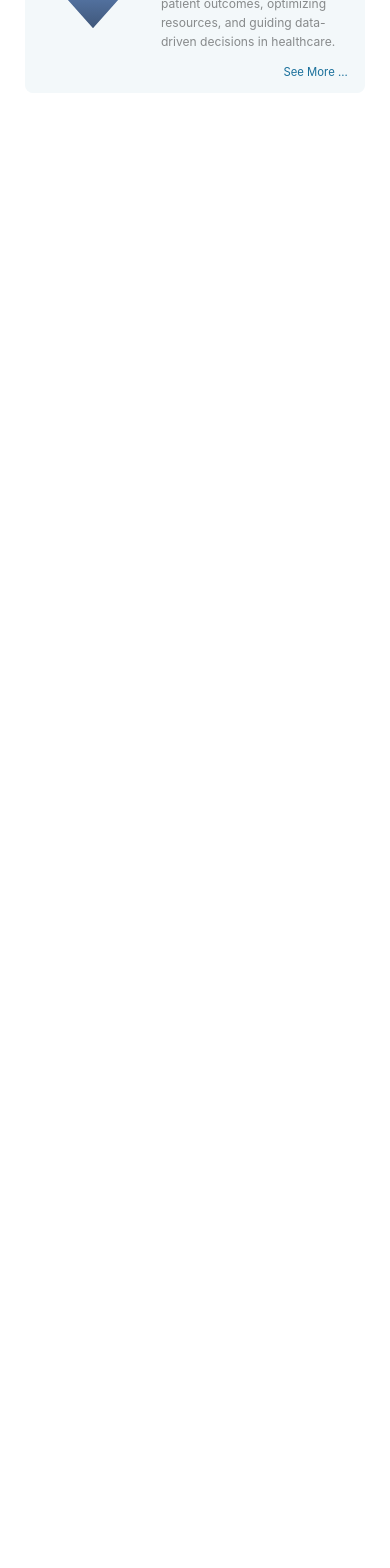
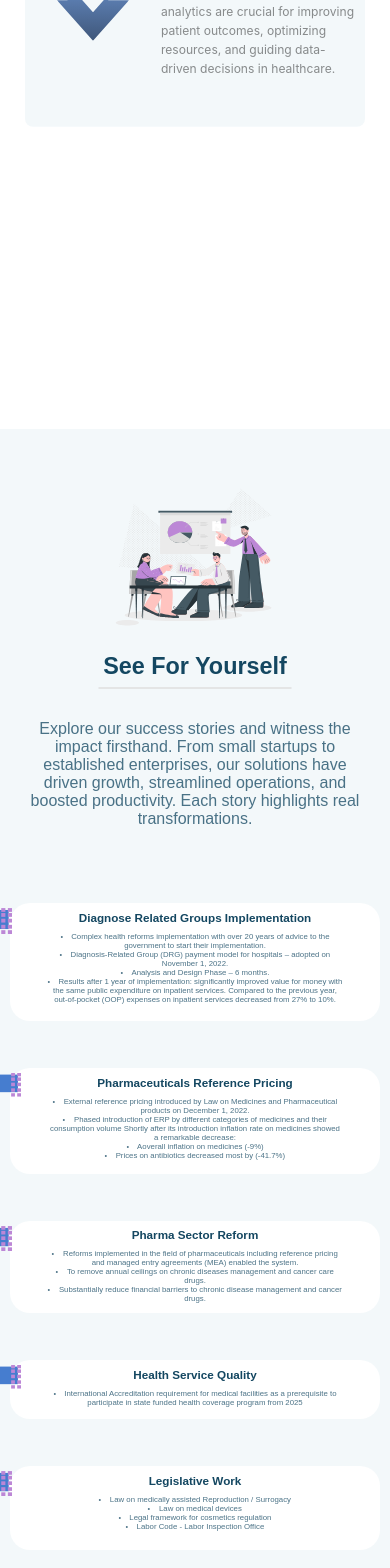
Before and after one commit to carco23/client, a React (Create React App) app: page / in a window 390 px wide. Shown: the part 2548-4116 px from the top of the page. Before the commit the page ends 2860 px from the top, so only its background shows below. Built offline with nearby package versions, Linux system fonts and the light colour scheme.

Commit message:
highlights

```diff
--- a/src/App.js
+++ b/src/App.js
@@ -21,8 +21,8 @@ function App() {
         </Routes>
         <About/>
         <Skills/>
-        {/* <Highlights/>
-        <Services/>
+        <Highlights/>
+        {/* <Services/>
         <Footer/> */}
       </div>
     </Router>
--- a/src/components/Highlights/Highlights.js
+++ b/src/components/Highlights/Highlights.js
@@ -27,7 +27,7 @@ function Highlights() {
                 <li>Analysis and Design Phase – 6 months.</li>
                 <li>Results after 1 year of implementation: significantly improved value for money with the same public expenditure on inpatient services. Compared to the previous year, out-of-pocket (OOP) expenses on inpatient services decreased from 27% to 10%.</li>
             </div>
-            <div className={styles.story} style={{transform: 'translate(60%)'}}>
+            <div className={styles.story}>
                 <img src={CardImage} />
                 <h1>Pharmaceuticals Reference Pricing</h1>
                 <li>External reference pricing introduced by Law on Medicines and Pharmaceutical products on December 1, 2022.</li>
@@ -35,19 +35,19 @@ function Highlights() {
                 <li>Aoverall inflation on medicines (-9%)</li>
                 <li>Prices on antibiotics decreased most by (-41.7%)</li>
             </div>
-            <div className={styles.story} style={{height: '20vh'}}>
+            <div className={styles.story} >
                 <img src={CardImage} />
                 <h1>Pharma Sector Reform</h1>
                 <li>Reforms implemented in the field of pharmaceuticals including reference pricing and managed entry agreements (MEA) enabled the system.</li>
                 <li>To remove annual ceilings on chronic diseases management and cancer care drugs.</li>
                 <li>Substantially reduce financial barriers to chronic disease management and cancer drugs.</li>
             </div>
-            <div className={styles.story} style={{transform: 'translate(60%)', height: '17vh'}}>
+            <div className={styles.story}>
                 <img src={CardImage} />
                 <h1>Health Service Quality</h1>
                 <li>International Accreditation requirement for medical facilities as a prerequisite to participate in state funded health coverage program from 2025</li>
             </div>
-            <div className={styles.story} style={{height: '20vh'}} >
+            <div className={styles.story}  >
                 <img src={CardImage} />
                 <h1>Legislative Work</h1>
                 <li>Law on medically assisted Reproduction / Surrogacy</li>
--- a/src/components/Highlights/Highlights.module.css
+++ b/src/components/Highlights/Highlights.module.css
@@ -65,9 +65,80 @@
     flex-direction: column;
     justify-content: space-between;
 }
+.stories div:nth-child(2) {
+    transform: translate(60%);
+}
+.stories div:nth-child(4) {
+    transform: translate(60%);
+    height: 17vh;
+}
 .story img {
     position: absolute;
     width: 6%;
     left: -3%;
     transform: translate(0%, 20%);
 }
+@media (max-width: 480px) {
+    .highlights {
+        height: 135vh;
+    }
+    .text {
+        width: 90%;
+        margin-top: 30%;
+        padding-top: 30%;
+        top: 8%;
+        left: 50%;
+        transform: translate(-50%);
+        text-align: center;
+        display: flex;
+        flex-direction: column;
+        align-items: center;
+    }
+    .text p {
+        width: 100%;
+        font-weight: normal;
+    }
+    .text h1 {
+        font-size: 6vw;
+        width: 55%;
+        height: 4vh;
+    }
+    .story {
+        width: 95%;
+        height: 10vh;
+    }
+    .stories {
+        width: 100%;
+        left: 0%;
+        align-items: center;
+        justify-content: space-evenly;
+        top: -5%;
+    }
+    .stories div:nth-child(1) {
+        height: 14vh;
+    }
+    .stories div:nth-child(2) {
+        transform: translate(0%);
+        height: 12.5vh;
+    }
+    .stories div:nth-child(3) {
+        height: 11vh;
+    }
+    .stories div:nth-child(4) {
+        transform: translate(0%);
+        height: 7vh;
+    }
+    .story h1 {
+        font-size: 3vw;
+    }
+    .story li {
+        font-size: 2vw;
+        text-align: center;
+    }
+    .highlightsImg {
+        left: 50%;
+        transform: translate(-50%);
+        bottom: 24%;
+        width: 45%;
+    }
+}
--- a/src/components/Skills/slider.css
+++ b/src/components/Skills/slider.css
@@ -112,7 +112,7 @@
   @media (max-width: 480px) {
     .slide-card {
       width: 97%;
-      height: 25vh;
+      height: 30vh;
     }
     .slider-right h1 {
       font-size: 3.5vw;
@@ -140,6 +140,7 @@
     .slider-right a {
       left: 60%;
       font-size: 2.9vw;
+      display: none;
     }
 
   }
```
